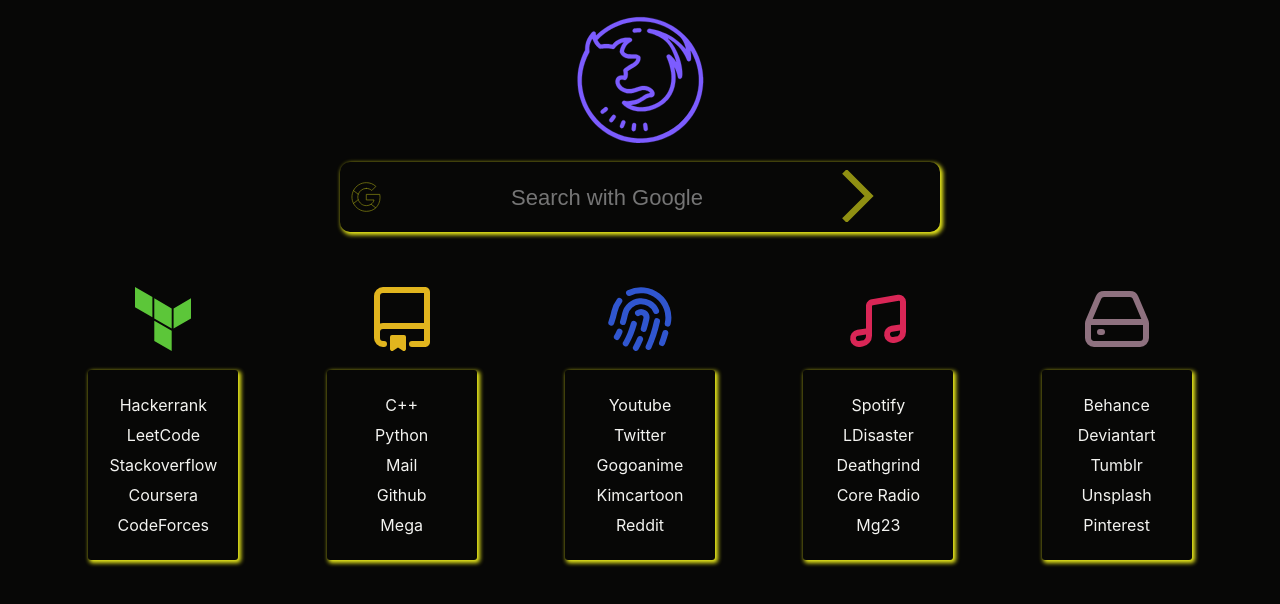
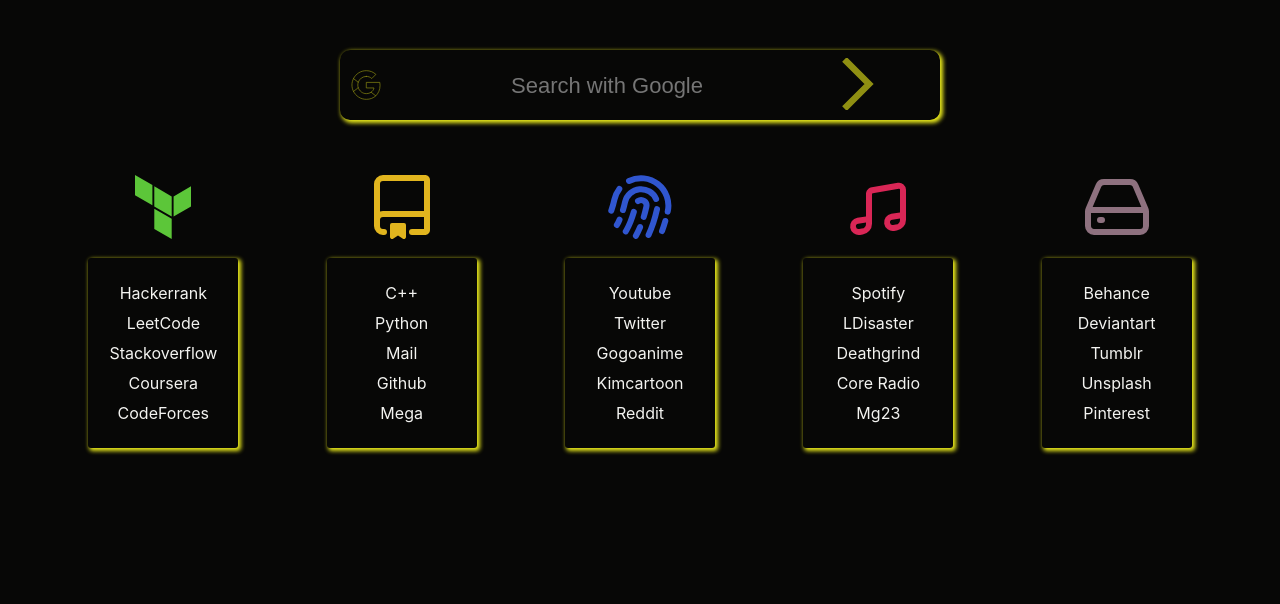
Before and after one commit to activeagle/firefox-customazation, a React (Create React App) app: page / in a window 1280 px wide. Shown: the top 604 px of the page. Built offline with nearby package versions, Linux system fonts and the light colour scheme.

Commit message:
[📐] Remove firefox logo

```diff
--- a/src/App.css
+++ b/src/App.css
@@ -113,6 +113,7 @@
   background: #070706;
   width: 600px;
   padding: 0px;
+  margin-top: 50px;
   margin-bottom: 40px;
   border-radius: 10px 10px 10px 10px;
   box-shadow: 2px 2px 4px 1px #ebeb1c;
--- a/src/components/SearchBar.jsx
+++ b/src/components/SearchBar.jsx
@@ -10,9 +10,9 @@
   return (
     <div className="container">
       <div className="head">
-        <div className="logo">
+        {/* <div className="logo">
           <img src="icons/fox.svg" alt="Fox Logo"/>
-        </div>
+        </div> */}
         <div className="search_box">
           <img
             className="engine"
```
